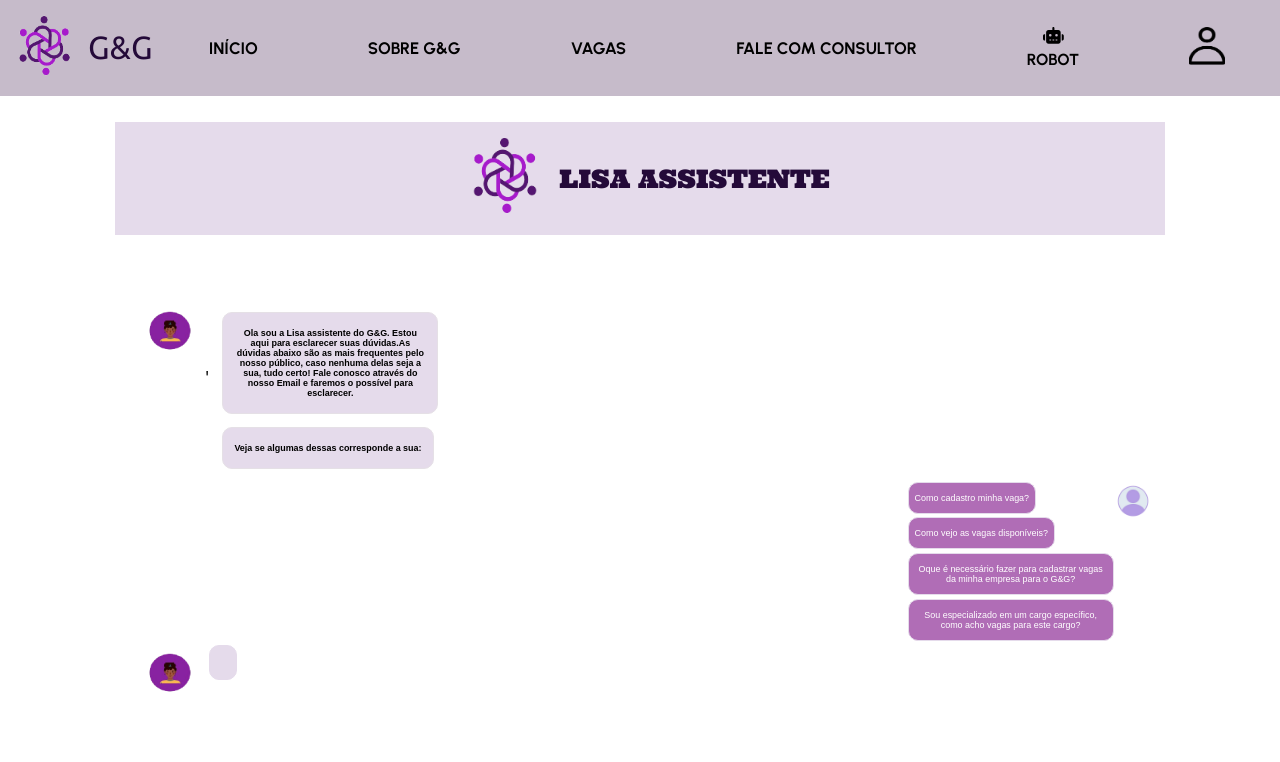
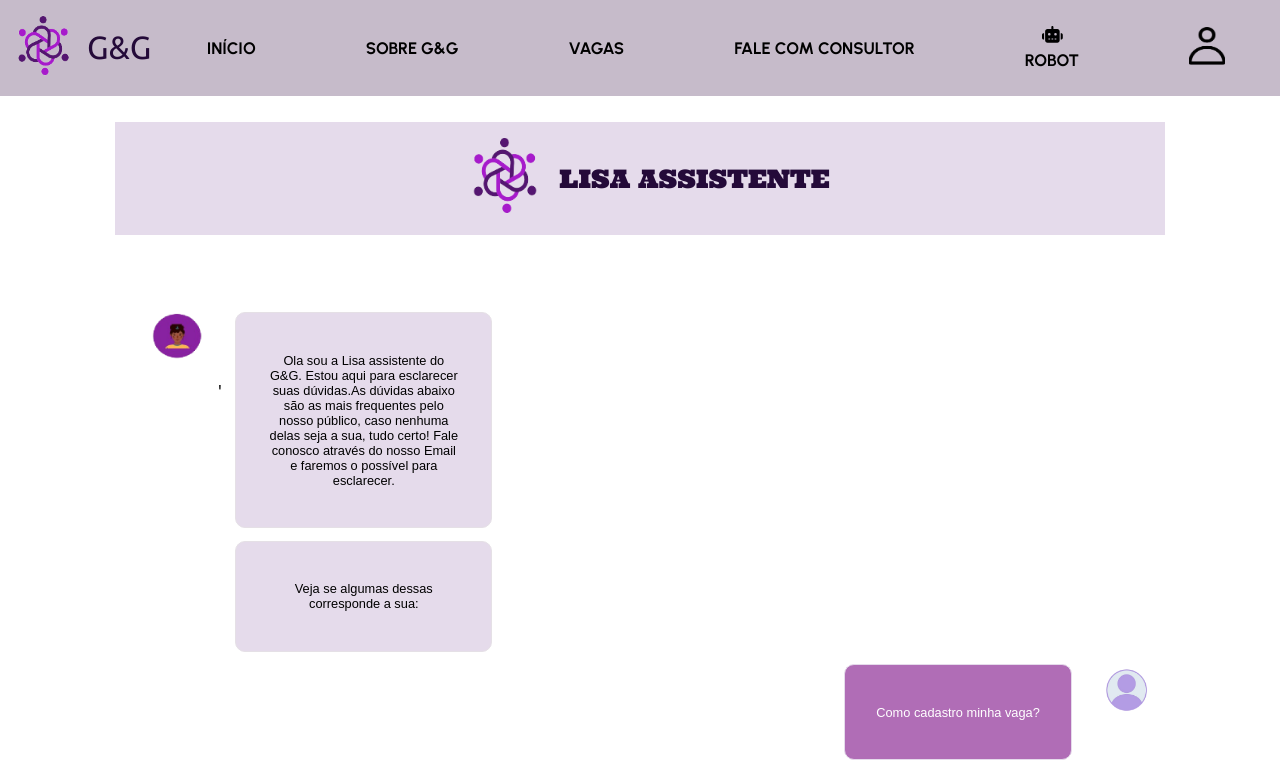
Before and after one commit to myslium/tcc-g-g, a React (Create React App) app: page /bot in a window 1280 px wide. Shown: the top 762 px of the page. Built offline with nearby package versions, Linux system fonts and the light colour scheme; a web font is replaced by a local one.

Commit message:
to passando as medidas em px para vw e fazendo alguns @media se necessário

```diff
--- a/src/componentes/cabeçalho/index.scss
+++ b/src/componentes/cabeçalho/index.scss
@@ -90,7 +90,7 @@
                     }
 
                     i {
-                        font-size: 10vw;
+                        font-size: 1.3vw;
                     }
                 }
 
@@ -103,11 +103,11 @@
                     font-family: 'Urbanist', sans-serif;
 
                     i {
-                        font-size: 2rem;
+                        font-size: 1.3vw;
                     }
 
                     span {
-                        font-size: 1rem;
+                        font-size: 1.3vw;
                         margin-top: 0.5vw;
                         text-align: center;
                     }
@@ -212,4 +212,55 @@
             justify-content: center;
         }
     }
+
+    @media (max-width: 468px) {
+        .imh1 {
+            .h1 {
+                font-size: 2vw;
+                font-family: 'Urbanist', serif;
+                font-weight: 700;
+            }
+
+            .geg {
+                height: 10vw;
+            }
+        }
+
+        .menu-toggle {
+            display: block;
+        }
+
+        nav {
+            display: none;
+        }
+
+        a{
+            font-size: 1vw;
+        }
+
+        .login {
+            width: 2.8vw;
+            height: 3vw;
+        }
+
+        .robot-link{
+            display: flex;
+            flex-direction: column;
+            align-items: center;
+            text-decoration: none;
+            color: #000;
+            font-family: 'Urbanist', sans-serif;
+
+            i {
+                font-size: 2vw;
+            }
+
+            span {
+                font-size: 2vw;
+                margin-top: 0.5vw;
+                text-align: center;
+            }
+
+       }
+    }
 }
--- a/src/componentes/footer/index.scss
+++ b/src/componentes/footer/index.scss
@@ -5,6 +5,7 @@ footer {
     display: flex;
     flex-direction: column;
     align-items: center;
+    padding-left: 6vw;
 
 
 
@@ -22,13 +23,13 @@ footer {
             margin-left:  2vw;
 
             img {
-                width: 100px;
+                width: 8vw;
                 filter: brightness(0) invert(1);
 
             }
 
             span {
-                font-size: 18px;
+                font-size: 1.5vw;
                 font-weight: 200;
                 color: #d8d6d6;
             }
@@ -45,17 +46,17 @@ footer {
                 display: flex;
                 flex-direction: column;
                 align-items: start;
-                gap: 10px;
+                gap: 1vw;
 
                 .h3 {
-                    font-size: 18px;
+                    font-size: 1.5vw;
                     font-weight: 700;
                     color: #e0dede;
                 }
 
                 .p {
                     margin: 0;
-                    font-size: 16px;
+                    font-size: 1.5vw;
                     color: #ccc;
                     margin-bottom: 2.45px;
                 }
@@ -63,11 +64,11 @@ footer {
             }
 
             .footer-bottom {
-                width: 55vw;
+                width: 90%;
                 border-top: 1px solid #e9e8e8b2;
                 padding: 18px 0px 0px 0px;
                 text-align: center;
-                font-size: 14px;
+                font-size: 1.5vw;
                 color: #bbb;
 
                 .p {
@@ -88,6 +89,7 @@ footer {
         flex-direction: column;
         text-align: center;
         gap: 0px !important;
+        padding-left: 0;
 
         .contact {
             margin-top: 15px;
@@ -110,4 +112,38 @@ footer {
     .footer-bottom {
         width: 90%;
     }
+
+
+
+
 }
+
+@media (max-width: 468px) {
+    .footer-content {
+        flex-direction: column;
+        text-align: center !important;
+        gap: 0px !important;
+        padding-left: 0;
+
+        .contact {
+            margin-top: 1.5vw;
+            text-align: center;
+
+            .text {
+                text-align: center;
+            }
+        }
+
+        .logo {
+            margin-left:0px !important;
+            width: 10vw;
+         }
+
+    }
+
+
+
+    .footer-bottom {
+        width: 90%;
+    }
+}
--- a/src/componentes/intro/index.scss
+++ b/src/componentes/intro/index.scss
@@ -8,7 +8,7 @@
     .lisa{
 
         img{
-            width: 6vw;
+            width: 7vw;
         }
 
     }
@@ -23,11 +23,12 @@
         border-radius: 10px;
         margin: 1vw;
         border: 1px solid #e5e0e6;
+        width: auto;
 
         p{
-            font-size: 0.7vw;
-            font-weight: 600;
-            padding: 5px;
+            font-size: 1vw;
+            font-weight: 500;
+            padding: 2vw;
             max-width: 15vw;
         }
 
@@ -41,7 +42,7 @@
         align-items: flex-start;
         .user{
             img{
-                width: 3vw;
+                width: 4vw;
 
             }
         }
@@ -61,8 +62,8 @@
 
 
                 p{
-                    padding: 1 .5vw;
-                    font-size: 0.7vw;
+                    padding: 2vw;
+                    font-size: 1vw;
                     max-width: 15vw;
                 }
 
--- a/src/pages/bot/index.scss
+++ b/src/pages/bot/index.scss
@@ -7,19 +7,19 @@
     margin: 5vw;
     margin-left: 10vw;
     margin-right: 10vw;
-    gap: 0.3;
+    gap: 1.3vw;
 
         .resposta{
             display: flex;
             flex-direction: row;
-            font-size: 0.7vw;
+            font-size: 1vw;
             .respondendo{
                 display: block;
                 p{
-                    padding: 7px;
-                    font-weight: 700;
-                    font-size: 0.7vw;
-                    max-width: 10vw;
+                    padding: 2vw;
+                    font-weight: 500;
+                    font-size: 1vw;
+                    max-width: 20vw;
                     width: 8vw;
                 }
 
@@ -27,7 +27,7 @@
 
             .lala{
             display: block;
-            gap: 0.3vw;
+            gap: 1.3vw;
             .resp{
                 border: 1px solid #E5DBEB;
                 background-color:#E5DBEB ;
@@ -35,19 +35,43 @@
                 display: block;
                 margin: 0.3vw;
                 p{
-                    padding: 7px;
-                    font-weight: 700;
-                    font-size: 0.7vw;
+                    padding: 2vw;
+                    font-weight: 500;
+                    font-size: 1vw;
                     max-width: 15vw;
                 }
 
             }}
             .lalis{
             img{
-                width: 6vw;
+                width: 7vw;
             }}
         }
 
 
 }
 }
+@media (max-width: 768px) {
+    .cont-robo
+    {
+        align-items: center;
+        justify-content: center;
+        gap: 1vw;
+
+        .resposta{
+            font-size: 1.5vw;
+
+            .respondendo{
+                display: block;
+                p{
+                    padding: 1vw;
+                    font-weight: 500;
+                    font-size: 1.5vw;
+                    max-width: 20vw;
+                    width: 8vw;
+                }
+
+            }
+        }
+    }
+}
--- a/src/pages/sobregeg/index.jsx
+++ b/src/pages/sobregeg/index.jsx
@@ -31,7 +31,7 @@ export default function SobreGeG() {
 
             <div className="cartaotexto">
                 <div className="cardizinho">
-                <h1>Quem é G&G?</h1>
+                <h1> <strong>Quem é G&G?</strong></h1>
                 <p>Fundada em 07/09/2014, a <b>G&G</b> se destaca por oferecer um serviço personalizado, garantindo maior disponibilidade e flexibilidade para os clientes, com direção e solidez. O crescimento da G&G é resultado de um trabalho comprometido, focado em desenvolver soluções inovadoras e prestar serviços de alta qualidade que superam as expectativas. <b>Há um investimento contínuo na contratação dos melhores profissionais, sempre em conformidade com as leis trabalhistas.</b></p>
                 </div>
             </div>
--- a/src/pages/sobregeg/index.scss
+++ b/src/pages/sobregeg/index.scss
@@ -5,7 +5,7 @@
 
     .faixa{
         width: 100%;
-        height: 40vw;
+        height: 50vw;
         background-color: #fff;
         display: flex;
         align-items: center;
```
